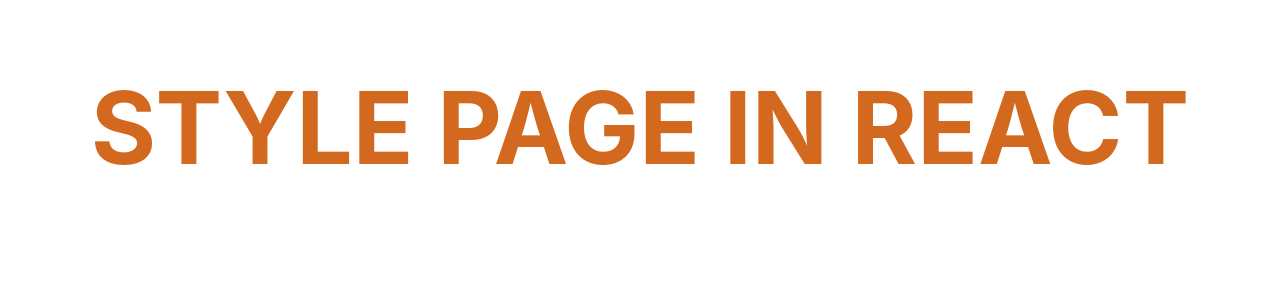
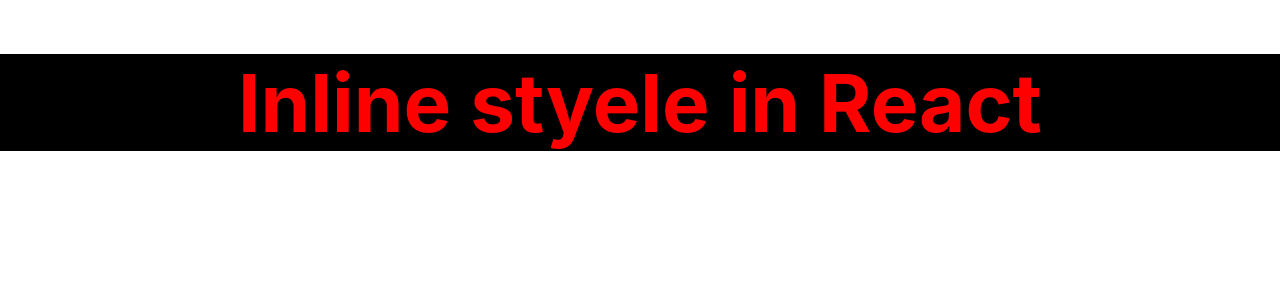
Before and after one commit to alxSoftware2024/React, a React (Create React App) app in the folder my-first-app/: page / in a window 1280 px wide. Shown: the top 300 px of the page. Built offline with nearby package versions, Linux system fonts and the light colour scheme.

Commit message:
Inline style

```diff
--- a/my-first-app/src/App.js
+++ b/my-first-app/src/App.js
@@ -7,6 +7,7 @@
 import List from './componet/list';
 import './App.css';
 import Stylepage from './componet/Stylepage.js'
+import InlineStyle from './componet/InlineStyle'
 function App() {
   return (
     <div className="App">
@@ -22,7 +23,8 @@
  {/* <Event_on_class/> */}
  {/* <State /> */}
   {/* <List />  */}
- <Stylepage heading={true}/>
+ {/* <Stylepage heading={true}/> */}
+ <InlineStyle />
     </div>
   );
 }
--- /dev/null
+++ b/my-first-app/src/componet/InlineStyle.js
@@ -0,0 +1,15 @@
+import React from 'react'
+
+ function InlineStyle() {
+    const heading={
+        color:'red',
+        backgroundColor:'black',
+        fontSize:'80px'
+    }
+  return (
+    <div>
+        <h1 style={heading}>Inline styele in React</h1>
+    </div>
+  )
+}
+export default InlineStyle;
```
